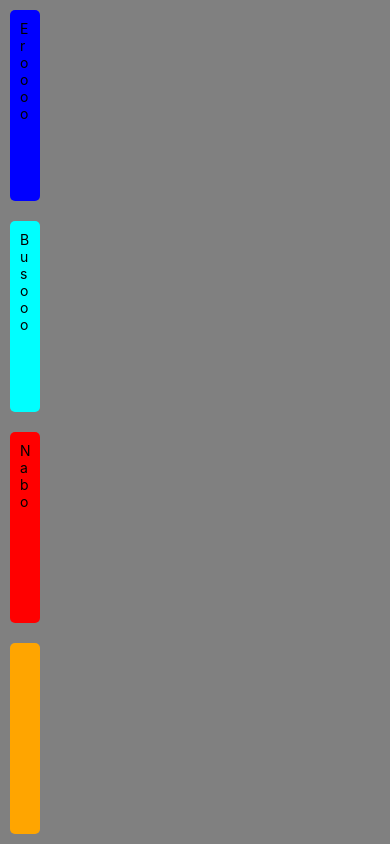
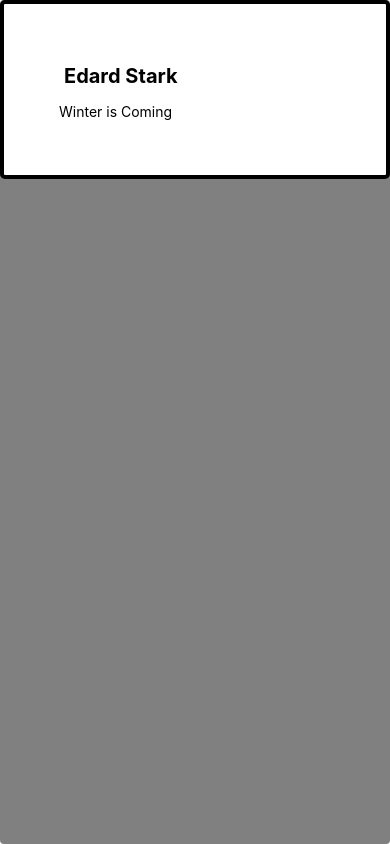
Before and after one commit to BuseHizarci/Patika1, a React Native app: screen / in a window 390 px wide. Built offline with nearby package versions, Linux system fonts and the light colour scheme.

Commit message:
Styling Component Done 1

```diff
--- a/App.js
+++ b/App.js
@@ -10,11 +10,12 @@ function App() {
 
   return (
     <SafeAreaView style={styles.container}>
-      <View style={styles.box_1}><Text>Eroooo</Text></View>
-      <View style={styles.box_2}><Text>Busooo</Text></View>
-      <View style={styles.box_3}><Text>Nabo</Text></View>
-      <View style={styles.box_4}></View>
-
+     <View style={styles.card_container}>
+     <View style={styles.card_body}>
+         <Text style={styles.card_title}>Edard Stark</Text>
+         <Text style={styles.card_text}>Winter is Coming</Text>
+    </View>
+    </View>
     </SafeAreaView>
 
   )
@@ -22,46 +23,28 @@ function App() {
 const styles = StyleSheet.create({
   container:{
     flex:1,
-    flexDirection:'column',
     backgroundColor:'grey',
-    justifyContent:'space-around'
+    borderRadius:4,
   },
-  box_1: {
-    flex:100,
-    backgroundColor: 'blue',
-    margin: 10,
-    padding:10,
+  card_container:{
+    backgroundColor:'white',
+    borderWidth:4,
     borderRadius:5,
-    width:30,
-    height:30,
   },
-  box_2: {
-    flex:100,
-    backgroundColor: 'aqua',
-    margin: 10,
-    padding:10,
-    borderRadius:5,
-    width:30,
-    height:30,
+  card_body: {
+    padding:50,
   },
-  box_3: {
-    flex:100,
-    backgroundColor: 'red',
-    margin: 10,
-    padding:10,
-    borderRadius:5,
-    width:30,
-    height:30,
+  card_title: {
+    fontSize:20,
+    fontWeight:'bold',
+    margin:10,
+    alignItems:'center',
   },
-  box_4: {
-    flex:100,
-    backgroundColor: 'orange',
-    margin: 10,
-    padding:10,
-    borderRadius:5,
-    width:30,
-    height:30,
-  },
+  card_text:{
+    margin:5,
+    alignItems:'center',
+  }
+
 
 })
 export default App;
```
